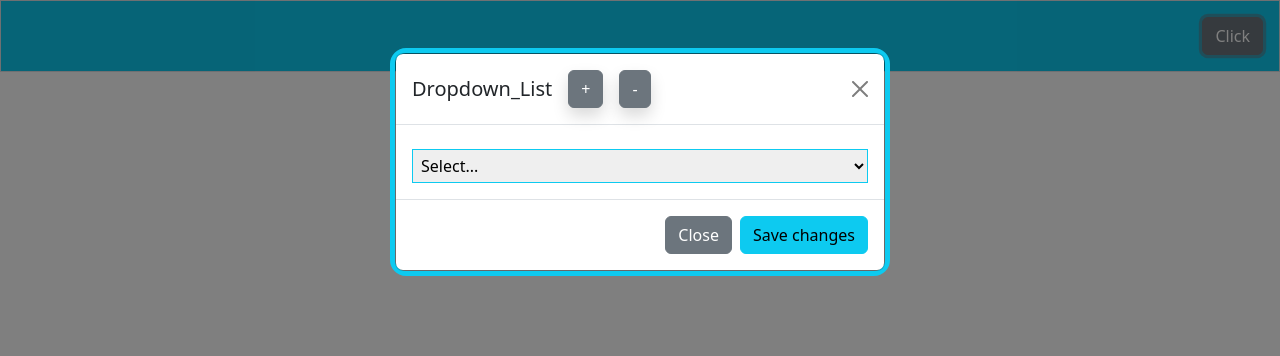
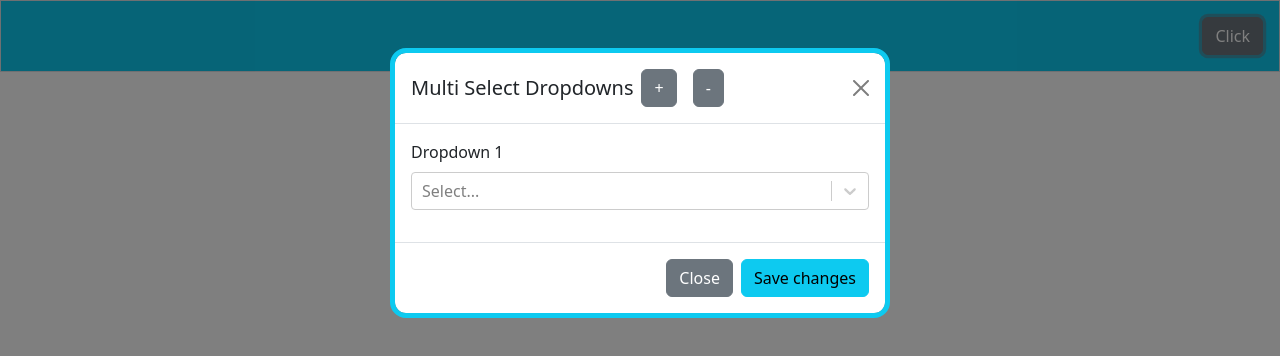
Before and after one commit to ayushi7459/Shopping_cart, a React (Vite) app: page /dropdown_menu in a window 1280 px wide. Both pictures are taken after a click on the button "Click". Shown: the top 356 px of the page. Built offline with nearby package versions, Linux system fonts and the light colour scheme; the HTML template or start-up script is replaced by a standard one.

Commit message:
dropdown last submission

```diff
--- a/package.json
+++ b/package.json
@@ -20,6 +20,7 @@
     "react-hook-form": "^7.55.0",
     "react-redux": "^9.2.0",
     "react-router-dom": "^7.4.1",
+    "react-select": "^5.10.1",
     "redux": "^5.0.1",
     "yup": "^1.6.1"
   },
--- a/src/App.tsx
+++ b/src/App.tsx
@@ -5,6 +5,8 @@ import Dashboard from "./components/dashboard"
 import Carts from "./components/Carts"
 import './index.css';
 import List from "./components/listPage";
+// import 'react-select/dist/react-select.css';
+// import Dropdown_menu  from "./components/dropdown_list";
 import Dropdown_menu  from "./components/dropdown_list";
 
 
--- a/src/components/dropdown_list.tsx
+++ b/src/components/dropdown_list.tsx
@@ -1,43 +1,45 @@
-import { ChangeEvent, useState } from 'react';
+import { useState } from 'react';
 import dropdown_list from '../dropdown.json';
+import Select from 'react-select';
 
 
-const Dropdowns = () => {
-    const [modalOpen, setModalOpen] = useState(false);
+const Dropdown_menu = () => {
+
+    const [showModal, setShowModal] = useState(false);
+    const [selectedValues, setSelectedValues] = useState<{ [key: number]: string[] }>({});
     const [count, setCount] = useState(1);
 
-    const DropdownElement = [];
-    // const selectedValue: Array<string> = [];
-    const selectedValue: { [key: number]: string } = {};
+    let Dropdowns = [];
 
+    for (let i=0; i<count; i++) {
+        const filtered_list = dropdown_list.filter((item) => (item.category === i + 1));
+        // console.log(filtered_list);
 
-    const handleChange=(e:ChangeEvent<HTMLSelectElement>)=>{
-        const {category,name} = JSON.parse(e.target.value);
-        // console.log(JSON.parse(value));
-        selectedValue[category] = name;
-        console.log(selectedValue);
+        Dropdowns.push(
+            <div key={i} className="mb-3">
+            <label className="form-label">Dropdown {i + 1}</label>
 
+                <Select
+                    className="form-multi-select"
+                    id="ms1"
+                    isMulti
+                    data-coreui-search="global"
+                    options={filtered_list.map((option) => (
+                        {
+                            value: option.name,
+                            label: option.name
                         }
-
-    for (let i = 0; i < count; i++) {
-        const filtered = dropdown_list.filter((item) => {
-            return item.category === i + 1;
-        });
-    const first = selectedValue[1];
-    console.log(first);
-        DropdownElement.push(
-            <div key={dropdown_list[i].id}>
-                <select className='mt-2 p-1 w-100 border border-info' onChange={handleChange}>
-                <option value="" >Select...</option>
-                    {filtered.map((items) => (
-                        <option
-                            key={items.id}
-                            value={JSON.stringify({"category":items.category,"name":items.name})}
-                        >{items.name}</option>
                     ))}
-                </select>
+                    onChange={(selectedOptions) =>
+                        setSelectedValues((prev) => ({
+                            ...prev,
+                            [i + 1]: selectedOptions ? selectedOptions.map((option) => option.value) : [],
+                        }))
+                    }
+                />
             </div>
         )
+        console.log(selectedValues);
     }
 
     const handleIncrease = () => {
@@ -45,50 +47,64 @@ const Dropdowns = () => {
     }
     const handleDecrease = () => {
         setCount(count - 1);
-        if (count < 2) {
-            setModalOpen(false);
+        if (count < 1) {
+            setShowModal(false);
         }
     }
 
     return (
         <div className='dropdown_page'>
-            <div className='border bg-info d-flex justify-content-end'>
-                <button className='btn btn-secondary m-3 fw-normal' onClick={() => setModalOpen(true)}>Click</button>
-            </div>
+            <div className="border bg-info d-flex justify-content-end">
 
-            {
-                modalOpen && (
-                    <div className="modal d-block" style={{
+                <button className='btn btn-secondary m-3' onClick={() => { setShowModal(true) }}>Click
+                </button>
+
+                {showModal &&
+                    <div className='modal d-block'
+                        style={{
                             backgroundColor: 'rgba(0,0,0,0.5)',
                             position: 'fixed',
                             top: 0,
                             left: 0,
                             width: '100%',
                             height: '100%',
-                    }}>
-                        <div className="modal-dialog border border-info border-5 rounded-4 mt-5">
-                            <div className="modal-content">
+                        }}
+                    >
+                        <div className='modal-dialog mt-5'>
+                            <div className="modal-content border border-info border-5 rounded-4">
                                 <div className="modal-header">
-                                    <h5 className="modal-title">Dropdown_List</h5>
-                                    <button className='ml-3 btn btn-secondary shadow  rounded' onClick={handleIncrease}>+</button>
-                                    <button className='ml-3 btn btn-secondary shadow  rounded' onClick={handleDecrease}>-</button>
+                                    <h5 className="modal-title">Multi Select Dropdowns</h5>
+                                    <button className="btn btn-secondary mx-2" onClick={handleIncrease}>
+                                        +
+                                    </button>
+                                    <button className="btn btn-secondary mx-2" onClick={handleDecrease}>
+                                        -
+                                    </button>
+                                    <button className="btn-close" onClick={() => setShowModal(false)} />
+                                </div>
+                                <div className="modal-body">{Dropdowns}</div>
+                                <div className="modal-footer">
+                                    <button className="btn btn-secondary" onClick={() => setShowModal(false)}>
+                                        Close
+                                    </button>
                                     <button
-                                        type="button" className="btn-close" onClick={() => setModalOpen(false)}>
+                                        className="btn btn-info"
+                                        onClick={() => {
+                                            console.log('Selected Values:', selectedValues);
+                                            setShowModal(false);
+                                        }}
+                                    >
+                                        Save changes
                                     </button>
-                                </div>
-                                <div className="modal-body">
-                                    {DropdownElement}
-                                </div>
-                                <div className="modal-footer">
-                                    <button type="button" className="btn btn-secondary" onClick={() => setModalOpen(false)}>Close</button>
-                                    <button type="button" className="btn btn-info" onClick={() => setModalOpen(false)}>Save changes</button>
                                 </div>
                             </div>
                         </div>
                     </div>
-                )}
+                }
+            </div>
+
         </div>
     )
 }
 
-export default Dropdowns;
+export default Dropdown_menu
```
Also changed, not shown: 1 other file (tests, documents, lock files or other folders). Lines whose indentation alone changed are shown as unchanged.
